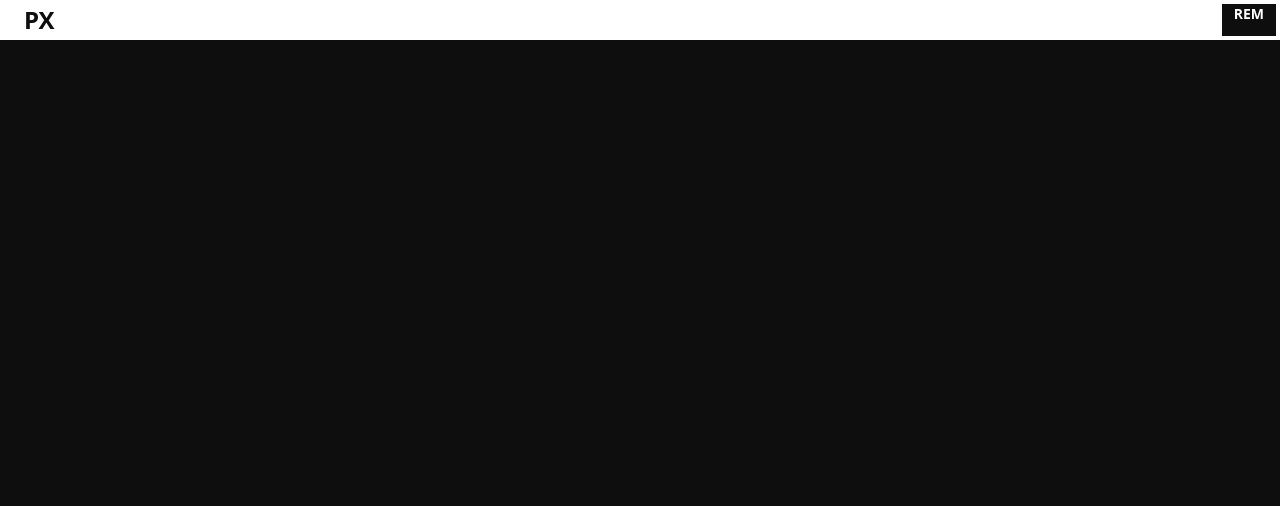
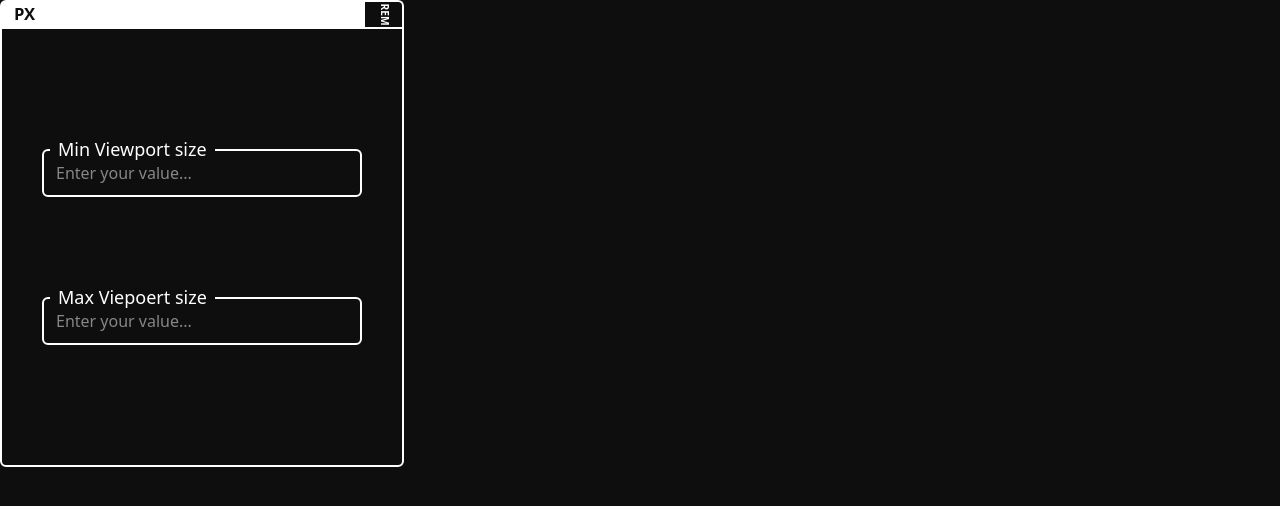
Before and after one commit to auilk/clampli, a React (Vite) app: page / in a window 1280 px wide. Shown: the top 506 px of the page. Built offline with nearby package versions, Linux system fonts and the light colour scheme.

Commit message:
Integrate UnitSelector into Form and finalize styling

```diff
--- a/src/App.jsx
+++ b/src/App.jsx
@@ -4,6 +4,7 @@ import GitIcon from "./assets/icons/github-icon.png";
 import ClampliLogo from "./assets/logos/clampli-logo.png";
 import DottedBG from "./components/DottedBG";
 import UnitSelector from "./components/UnitSelector";
+import Form from "./components/Form";
 
 
 function App()
@@ -19,7 +20,8 @@ function App()
           }}></div>
       </NavBar>
       <DottedBG></DottedBG> */}
-      <UnitSelector></UnitSelector>
+      {/* <UnitSelector></UnitSelector> */}
+      <Form></Form>
     </div>
   );
 }
--- a/src/components/Form.jsx
+++ b/src/components/Form.jsx
@@ -5,6 +5,7 @@ function Form()
 {
     return(
         <form className="w-fit h-fit" onSubmit={(event) => event.preventDefault()}>
+            <UnitSelector fontSize={0.8}></UnitSelector>
             <div className="pl-10 pr-10 pt-30 pb-30 flex flex-col gap-25 border-[2px] rounded-b-md border-white bg-graphite-900">
                 <InputField label="Min Viewport size" placeholder="Enter your value..."></InputField>
                 <InputField label="Max Viepoert size" placeholder="Enter your value..."></InputField>
--- a/src/components/InputField.jsx
+++ b/src/components/InputField.jsx
@@ -17,11 +17,11 @@ function InputField({label = "label", placeholder = "placeholder", width = 20, t
 
     return (
         <div className="flex flex-col relative">
-            <label className="pl-2 pr-2 text-lg text-white absolute -top-3.5 left-2 bg-graphite-900" htmlFor="input"
+            <label className="pl-2 pr-2 text-lg text-white absolute -top-3.5 left-2 bg-graphite-900" htmlFor={label}
                 style={{
                     color: borderColor
                 }}>{label}</label>
-            <input className="pl-3 pr-3 pt-3 pb-3 border-2 rounded-md outline-0 text-6xl text-white" id="input" type="text" value={value} placeholder={placeholder} onChange={(event) => SetValue(event.target.value)}
+            <input className="pl-3 pr-3 pt-3 pb-3 border-2 rounded-md outline-0 text-6xl text-white" id={label} type="text" value={value} placeholder={placeholder} onChange={(event) => SetValue(event.target.value)}
                 style={{
                     width: `${width}rem`,
                     fontSize: `${textSize}rem`,
--- a/src/components/UnitSelector.jsx
+++ b/src/components/UnitSelector.jsx
@@ -1,16 +1,24 @@
 import { useState } from "react";
 
-function UnitSelector()
+function UnitSelector({fontSize = 1})
 {
     const [selected, SetSelected] = useState("px");
 
     return (
-        <div className="w-full flex justify-between border-4 border-white">
-            <button className={`${selected === "px" ? "pl-5 flex-grow bg-white text-graphite-900" : "pr-2 text-white [writing-mode:sideways-lr]"} w-fit pl-2 flex justify-start transition-all`} onClick={() => SetSelected("px")}>
-                <span className={`${selected === "px" ? "text-2xl" : "text-xl"} h-full font-bold`}>PX</span>
+        <div className="w-full flex justify-between border-t-[2px] border-l-[2px] border-r-[2px] rounded-t-md border-white">
+            <button className={`${selected === "px" ? "flex-grow bg-white text-graphite-900" : "pr-3 text-white"} w-fit pl-3 flex justify-start transition-all`} onClick={() => SetSelected("px")}>
+                <span className={`h-full font-bold ${selected === "px" ? "rotate-0" : "-rotate-90 -mr-1"}`}
+                style={{
+                    fontSize: `${selected === "px" ? `calc(1.3rem * ${fontSize}` : `calc(1rem * ${fontSize})`}`,
+                    marginRight: `calc(0.25rem * ${-fontSize})`
+                }}>PX</span>
             </button>
-            <button className={`${selected === "rem" ? "pr-5 flex-grow bg-white text-graphite-900" : "pr-3 text-white [writing-mode:sideways-rl]"} w-fit pl-3 flex justify-end transition-all`} onClick={() => SetSelected("rem")}>
-                <span className={`${selected === "rem" ? "text-2xl" : "text-sm"} h-full font-bold`}>REM</span>
+            <button className={`${selected === "rem" ? "pr-5 flex-grow bg-white text-graphite-900" : "pr-3 text-white"} w-fit pl-3 flex justify-end transition-all`} onClick={() => SetSelected("rem")}>
+                <span className={`h-full font-bold ${selected === "rem" ? "rotate-0" : "rotate-90 -ml-3"}`}
+                style={{
+                    fontSize: `${selected === "rem" ? `calc(1.3rem * ${fontSize}` : `calc(0.8rem * ${fontSize}`}`,
+                    marginLeft: `calc(0.75rem * ${-fontSize})`
+                }}>REM</span>
             </button>
         </div>
     );
```
